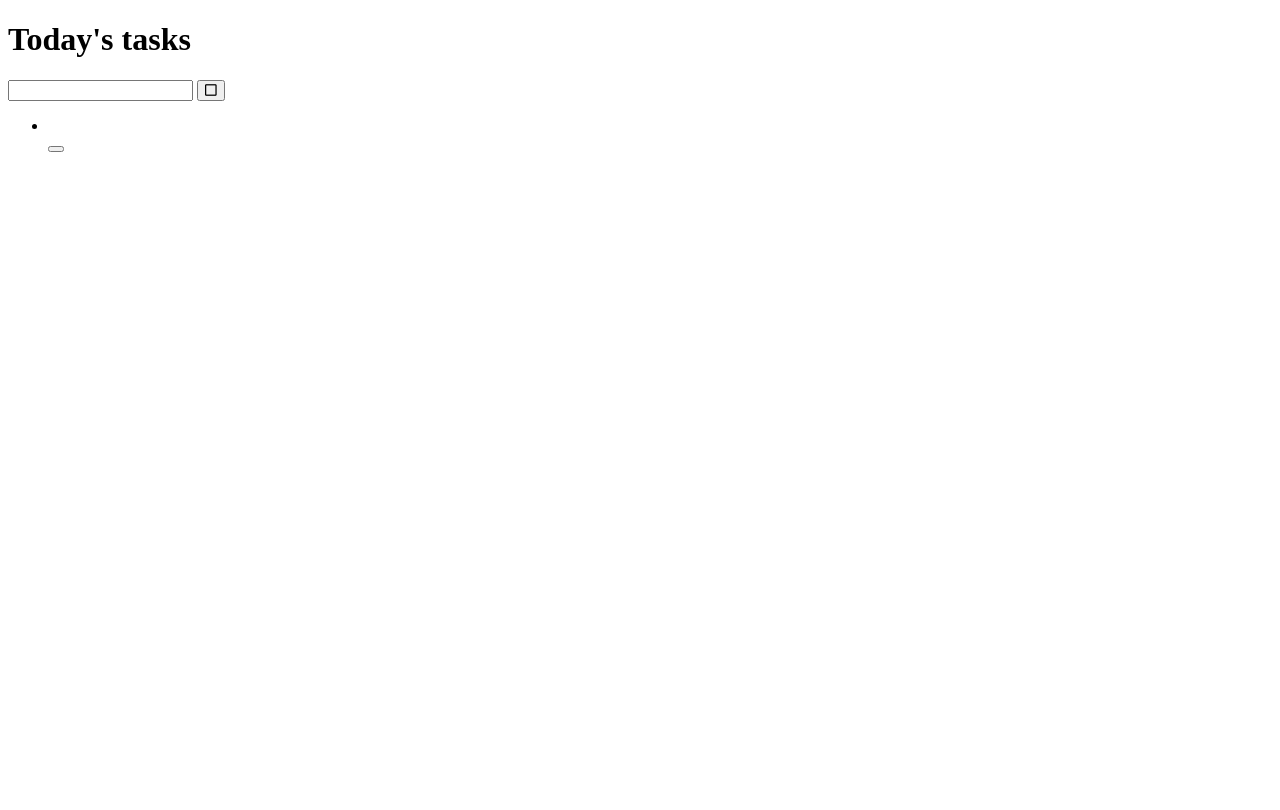
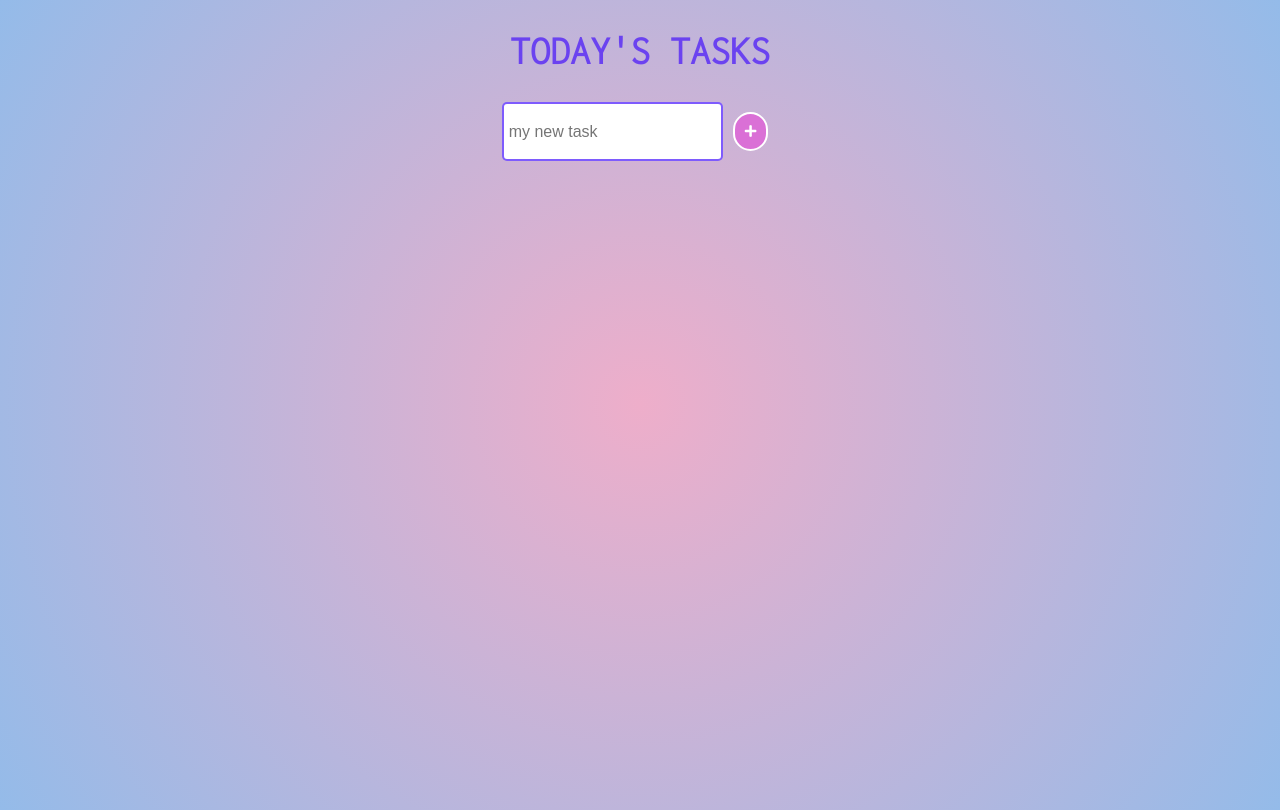
Before and after one commit to AndelaJovanovic/to-do-app, a plain HTML site: page index.html in a window 1280 px wide. Drawn offline with Linux system fonts and the light colour scheme.

Commit message:
some basic styling done,might change later on

```diff
--- a/index.html
+++ b/index.html
@@ -15,17 +15,17 @@
         <h1>Today's tasks</h1>
     </header>
     <form>
-        <input type="text" class="todo-input">
+        <input type="text" class="todo-input" placeholder="my new task">
         <button type="submit" class="todo-button">
-            <i class="far fa-square"></i>
-        </button>
+            <i class="fas fa-plus"></i>
+                </button>
     </form>
     <div class="todo-contain">
         <ul class="todo-list">
-            <div class="todo">
+            <!-- <div class="todo">
                 <li></li>
                 <button></button>
-            </div>
+            </div> -->
         </ul>
     </div>
 
--- a/style.css
+++ b/style.css
@@ -0,0 +1,53 @@
+@import url('https://fonts.googleapis.com/css2?family=Inconsolata:wght@300&display=swap');
+* {
+    margin: 0;
+    padding: 0;
+    box-sizing: border-box;
+    scroll-behavior: smooth;
+}
+
+body {
+    min-height: 100vh;
+    font-family: 'Inconsolata', monospace;
+    color: rgba(60, 7, 252, 0.658);
+    background: rgb(238,174,202);
+    background: radial-gradient(circle, rgba(238,174,202,1) 0%, rgba(148,187,233,1) 100%);
+}
+
+/* HEADER */
+ header,form {
+     font-size: 20px;
+     text-transform: uppercase;
+     min-height: 5vh;
+     padding-top: 20px;
+     margin-top: 10px;
+     display: flex;
+     justify-content: center;
+ }
+
+ form input {
+     padding: 5px;
+     font-size: 16px;
+     border: 2px solid rgba(60, 7, 252, 0.658);
+     border-radius: 5px;
+ }
+ form button {
+    border-radius: 50px;
+    padding: 10px;
+    margin: 10px;
+    text-decoration: none;
+    border: 2px solid rgb(255, 255, 255);
+    background-color: orchid;
+ }
+ form button:hover {
+    cursor: pointer;
+    background-color: rgba(255, 255, 255, 0.493);
+    transition: ease-in-out 0.3s;
+}
+ i {
+     color: white;
+ }
+ i:hover {
+     cursor: pointer;
+     color: rgba(255, 255, 255, 0.767);
+ }
```
